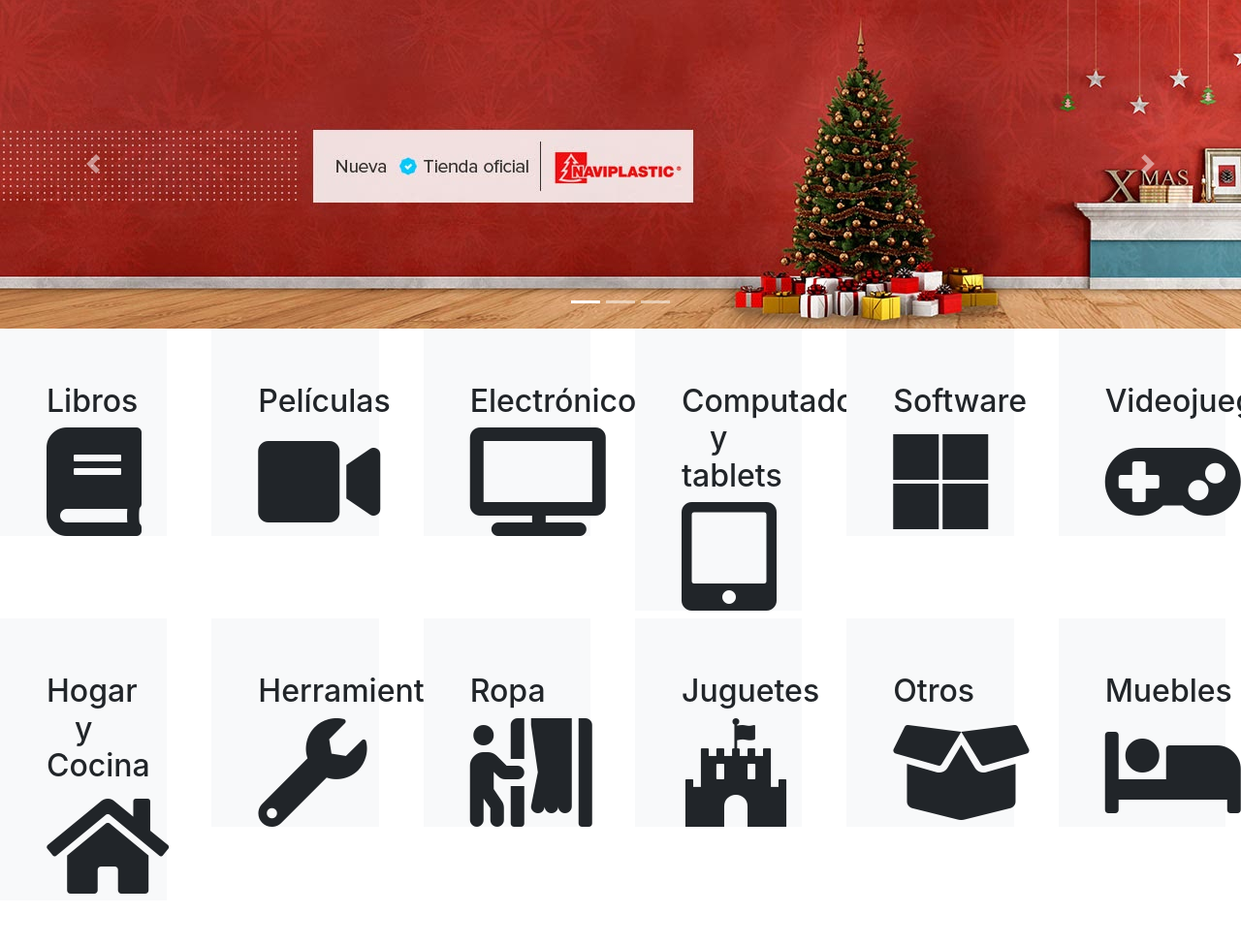
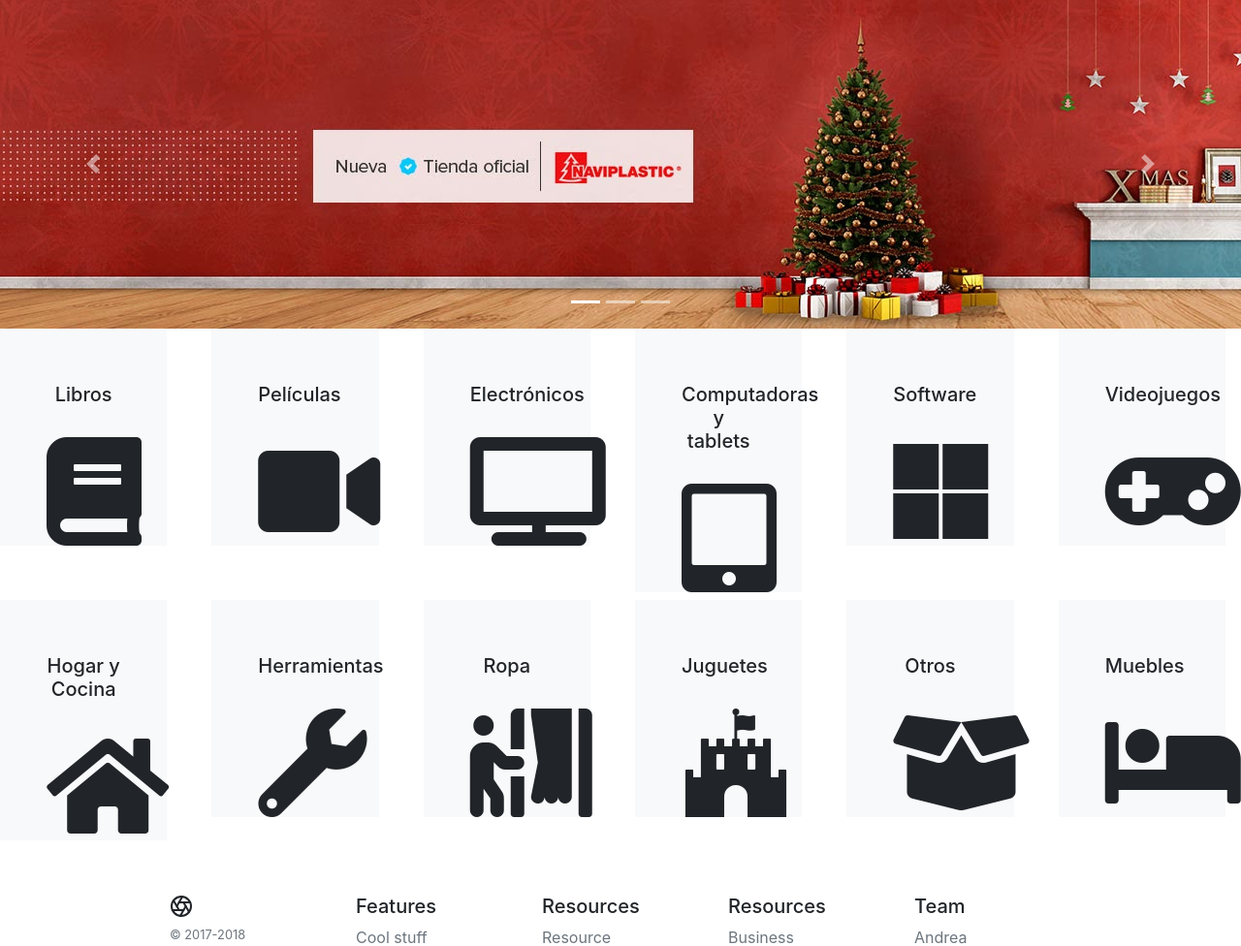
Before and after one commit to andreamendi/leje, a Django app: page /products/ in a window 1280 px wide. Shown: the part 57-1033 px from the top of the page at 97% size. Run offline with Django 3.2, Linux system fonts and the light colour scheme; data comes from the database, SQL or seed files in the repository; both versions use the stored data as it was after the commit; some libraries are stand-ins or nearby versions.

Commit message:
Categorias 3.0

```diff
--- a/leje/products/templates/products/index.html
+++ b/leje/products/templates/products/index.html
@@ -66,7 +66,8 @@
       <!-- div class="d-md-flex flex-md-equal w-100 my-md-3 pl-md-3 "> -->
         <div class="bg-light mr-md-3 pt-3 px-3 pt-md-5 px-md-5 text-center overflow-hidden">
           <div class="my-2" >
-            <h2 class="display-5">{{ category.name }}</h2>
+            <h2 class="display-5" style="font-size: 20px ">{{ category.name }}</h2>
+            <br>
             <i class="{{ category.symbol }}"></i>
           </div>
         </div>
```
Also changed, not shown: leje/db.sqlite3.
